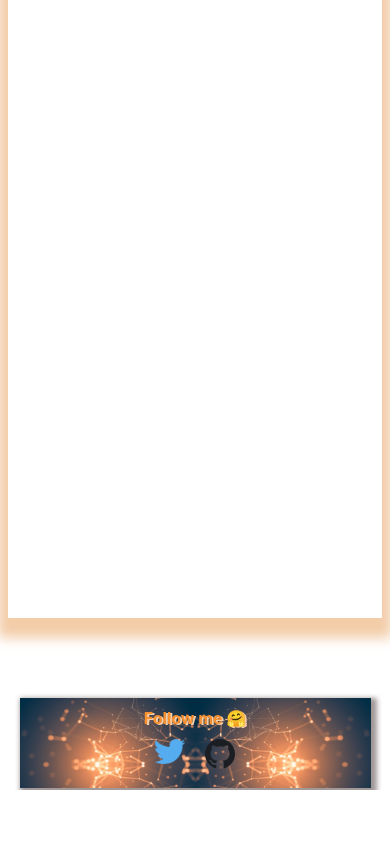
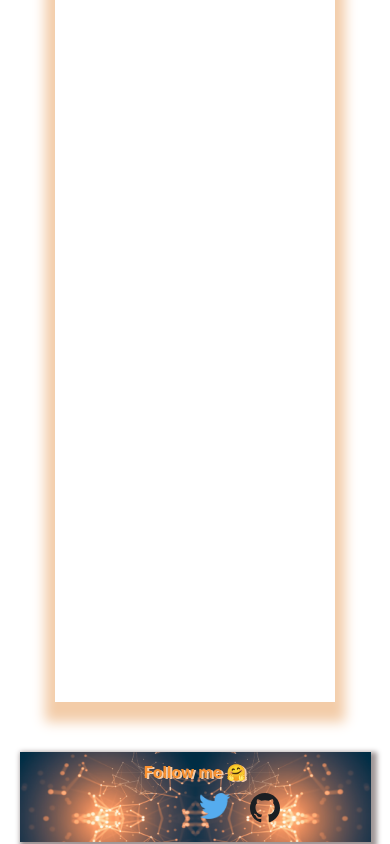
Before and after one commit to rcjdiv/mysite, a Next.js app: page /about in a window 390 px wide. Shown: the part 1954-2798 px from the top of the page. Before the commit the page ends 2744 px from the top, so only its background shows below. Built offline with nearby package versions, Linux system fonts and the light colour scheme; a web font is replaced by a local one.

Commit message:
responsive editing

```diff
--- a/pages/about.js
+++ b/pages/about.js
@@ -100,7 +100,7 @@ const about = () => {
           <Link href="/">&larr; Main Page</Link>
         </div>
       </div>
-      <Footer margin={80} />
+      <Footer margin={50} />
     </>
   );
 };
--- a/styles/About.module.css
+++ b/styles/About.module.css
@@ -1,7 +1,7 @@
 .about {
   font-family: 'Texturina', serif;
-  width: 100%;
-  height: 260vh;
+  width: 75%;
+  height: 220vh;
   margin: 0 auto;
   box-shadow: 0px 10px 12px 10px rgb(243, 204, 168);
   padding: 30px;
@@ -41,14 +41,20 @@
   color: rgb(243, 204, 168);
 }
 
-@media screen and (max-width: 590px) {
+@media (min-width: 300px) and (max-width: 595px) {
   .about {
-    height: 290vh;
+    height: 300vh;
   }
 }
 
-@media screen and (min-width: 700) and (max-width: 900px) {
+@media (min-width: 600px) and (max-width: 900px) {
   .about {
-    height: 340vh;
+    height: 260vh;
   }
 }
+
+@media (min-width: 905px) and (max-width: 1200px) {
+  .about {
+    height: 240vh;
+  }
+}
--- a/styles/Footer.module.css
+++ b/styles/Footer.module.css
@@ -28,6 +28,8 @@
   text-align: center;
   display: flex;
   flex-direction: row;
+  flex-wrap: nowrap;
+  justify-content: space-evenly;
 }
 
 .logo img {
@@ -51,9 +53,3 @@
   top: -25px;
   text-shadow: 2px 1px 0px rgb(243, 204, 168);
 }
-
-@media screen and (max-width: 590px) {
-  .logo {
-    left: 30%;
-  }
-}
--- a/styles/Layout.module.css
+++ b/styles/Layout.module.css
@@ -19,8 +19,8 @@
   align-items: center;
 }
 
-@media (min-width: 600px) {
+/* @media (min-width: 600px) {
   .main {
-    width: 50%;
+    width: 80%;
   }
-}
+} */
--- a/styles/Project.module.css
+++ b/styles/Project.module.css
@@ -42,6 +42,7 @@
   text-align: center;
   padding-bottom: 20px;
   text-decoration: underline;
+  font-size: 2rem;
 }
 
 .card {
```
